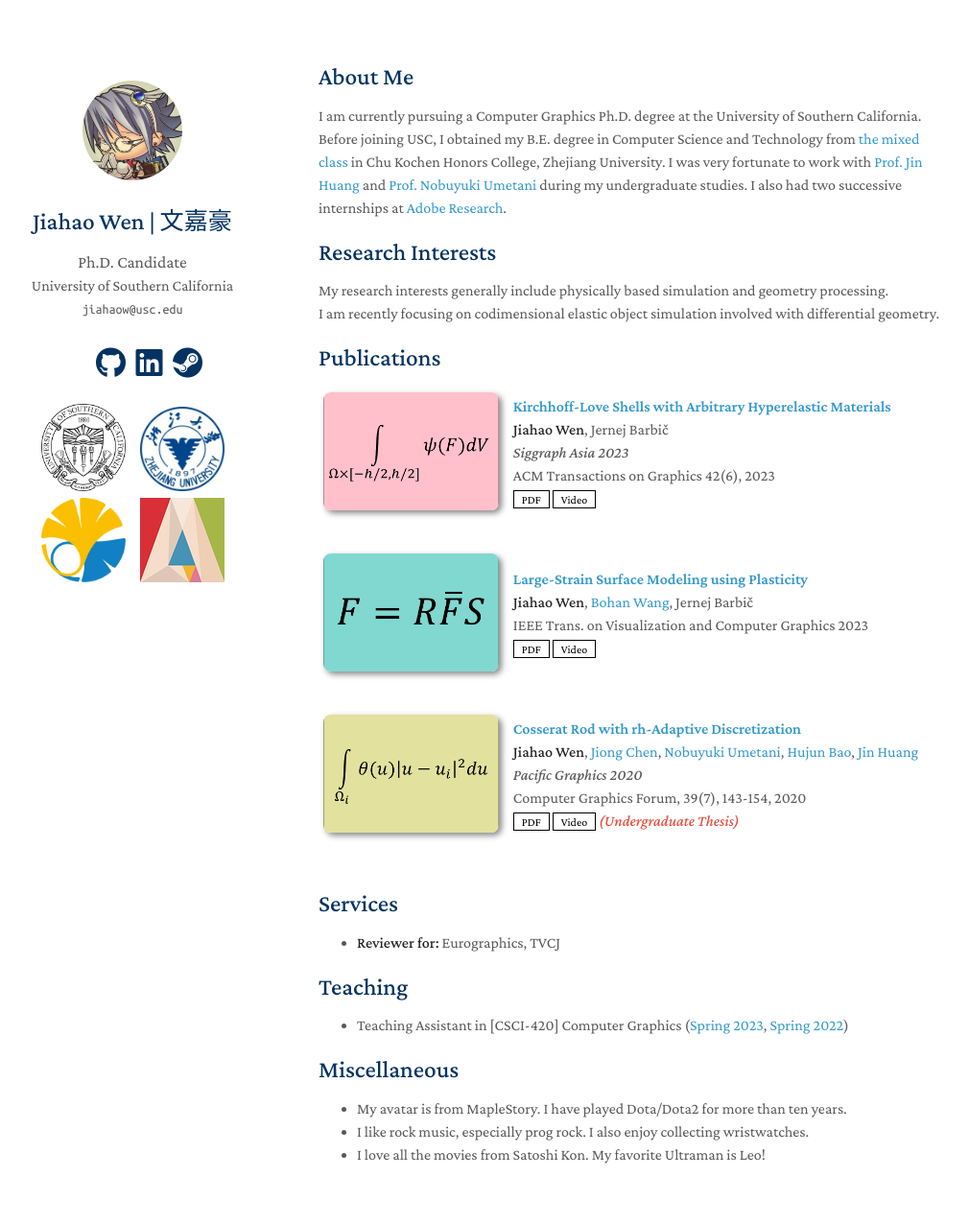
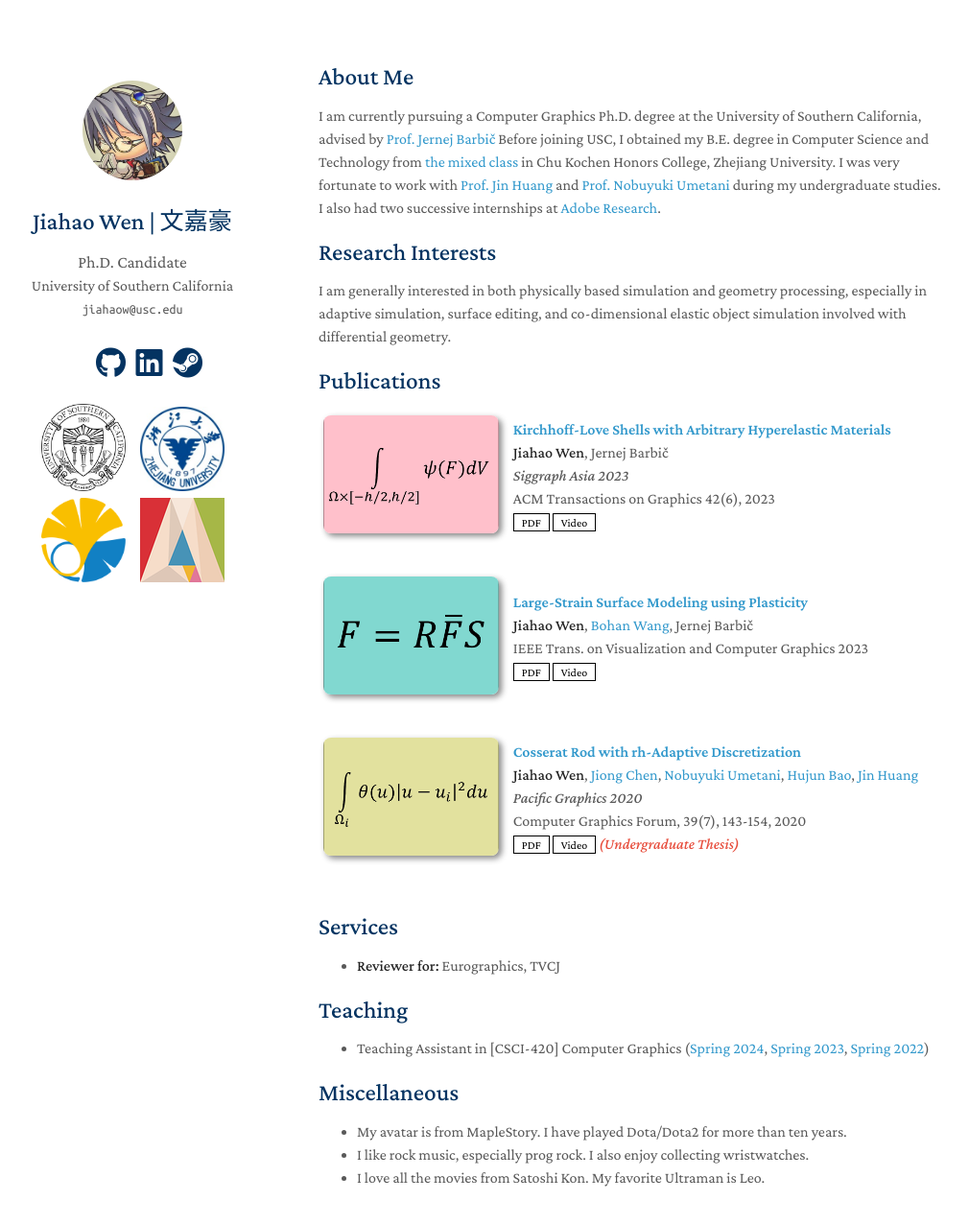
Before and after one commit to wkindling/wkindling.github.io, a Jekyll site: the page built from index.md, in a window 1280 px wide and 1334 px high. Shown: the top 1276 px of the window at 96% size, without its empty margins (138-1148 px from the left). Built offline with Jekyll 4.4.1, drawn with Linux system fonts in a browser that asks for light colours; nearby versions of some CDN libraries; a style sheet for code colours, icons or effects is not loaded; our own code applies the rules of GitHub Pages for plain Markdown files.

Commit message:
Update index.md

```diff
--- a/index.md
+++ b/index.md
@@ -4,23 +4,21 @@ layout: homepage
 
 ## About Me
 
-I am currently pursuing a Computer Graphics Ph.D. degree at the University of Southern California. Before joining USC, I obtained my B.E. degree in Computer Science and Technology from [the mixed class](http://www.cis.umassd.edu/~hxu/alink/jclass/mixedclass.html) in Chu Kochen Honors College, Zhejiang University. I was very fortunate to work with [Prof. Jin Huang](http://www.cad.zju.edu.cn/home/hj/index.xml) and [Prof. Nobuyuki Umetani](https://cgenglab.github.io/en/authors/admin/) during my undergraduate studies. I also had two successive internships at [Adobe Research](https://research.adobe.com).
+I am currently pursuing a Computer Graphics Ph.D. degree at the University of Southern California, advised by [Prof. Jernej Barbič](https://viterbi-web.usc.edu/~jbarbic/) Before joining USC, I obtained my B.E. degree in Computer Science and Technology from [the mixed class](http://www.cis.umassd.edu/~hxu/alink/jclass/mixedclass.html) in Chu Kochen Honors College, Zhejiang University. I was very fortunate to work with [Prof. Jin Huang](http://www.cad.zju.edu.cn/home/hj/index.xml) and [Prof. Nobuyuki Umetani](https://cgenglab.github.io/en/authors/admin/) during my undergraduate studies. I also had two successive internships at [Adobe Research](https://research.adobe.com).
 
 
 ## Research Interests
 
-My research interests generally include physically based simulation and geometry processing.
-I am recently focusing on codimensional elastic object simulation involved with differential geometry.
-
+I am generally interested in both physically based simulation and geometry processing, especially in adaptive simulation, surface editing, and co-dimensional elastic object simulation involved with differential geometry.
 
 {% include_relative _includes/publications.md %}
 
 {% include_relative _includes/services.md %}
 
 ## Teaching
-- Teaching Assistant in \[CSCI-420\] Computer Graphics ([Spring 2023](http://viterbi-web.usc.edu/~jbarbic/cs420-s23/), [Spring 2022](https://viterbi-web.usc.edu/~jbarbic/cs420-s22/))
+- Teaching Assistant in \[CSCI-420\] Computer Graphics ([Spring 2024](https://viterbi-web.usc.edu/~jbarbic/cs420-s24/), [Spring 2023](http://viterbi-web.usc.edu/~jbarbic/cs420-s23/), [Spring 2022](https://viterbi-web.usc.edu/~jbarbic/cs420-s22/))
 
 ## Miscellaneous
 - My avatar is from MapleStory. I have played Dota/Dota2 for more than ten years.
 - I like rock music, especially prog rock. I also enjoy collecting wristwatches.
-- I love all the movies from Satoshi Kon. My favorite Ultraman is Leo!
+- I love all the movies from Satoshi Kon. My favorite Ultraman is Leo.
```
